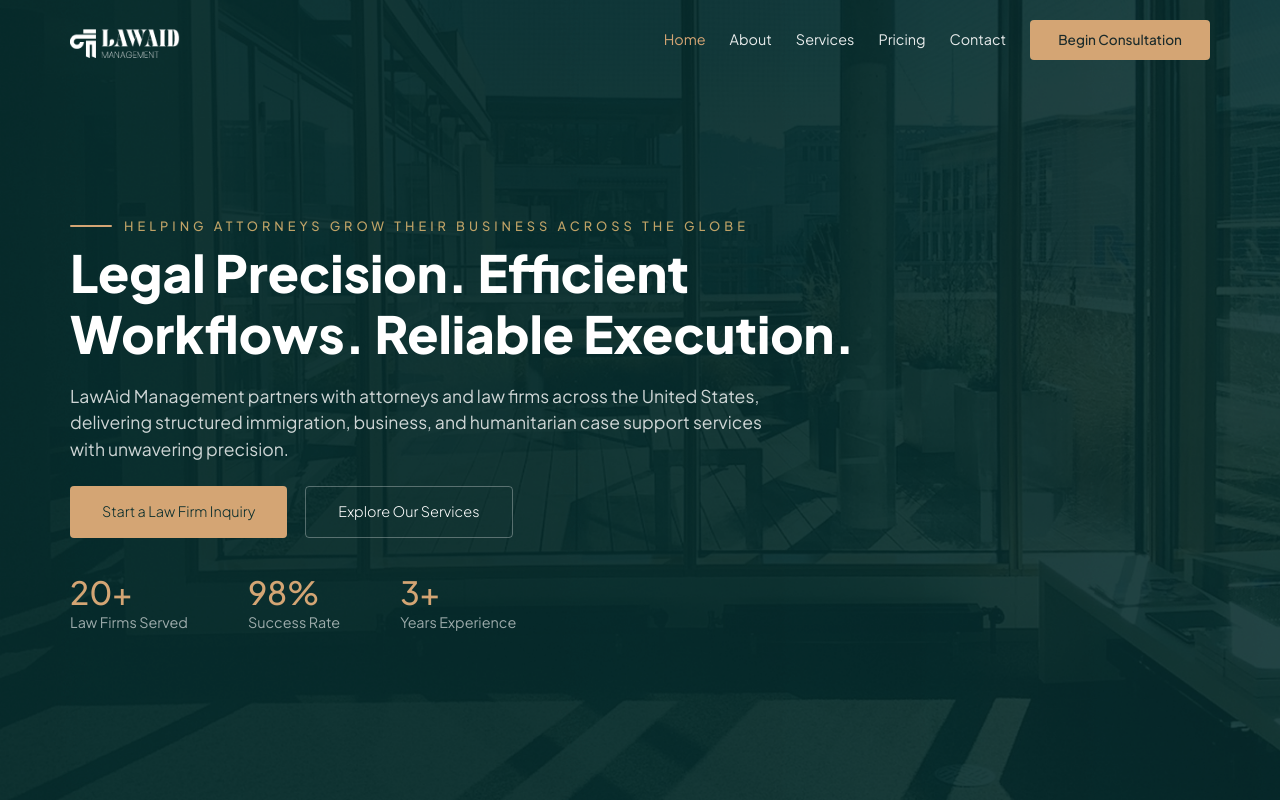
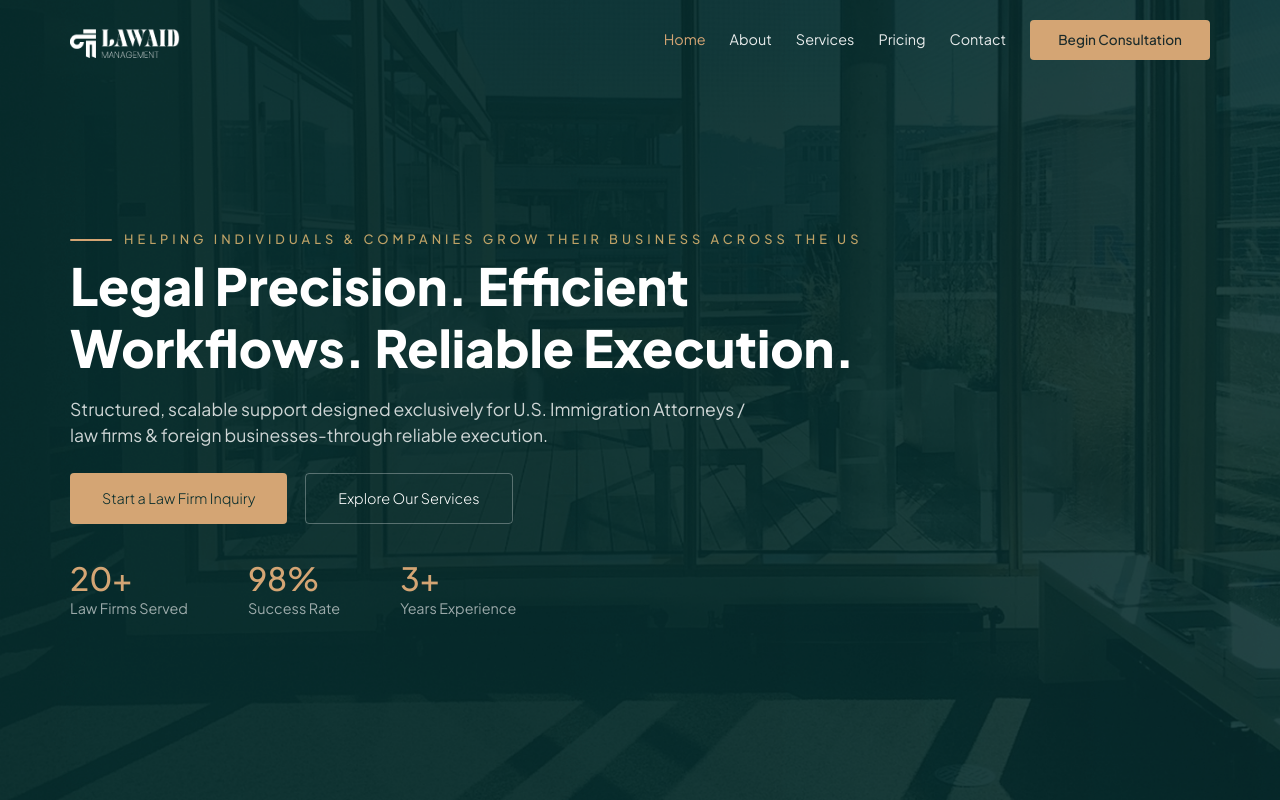
Before and after one commit to ahsansajid25324/Law-Aid, a React (Vite) app: page / in a window 1280 px wide. Shown: the top 800 px of the page. Built offline with nearby package versions, Linux system fonts and the light colour scheme.

Commit message:
update footer

```diff
--- a/src/components/pages/HeroSection.tsx
+++ b/src/components/pages/HeroSection.tsx
@@ -10,14 +10,15 @@ const HeroSection = () => {
           <div className="d-flex align-items-center">
             <span className="subtitle-line"></span>
             <span className="subtitle">
-              HELPING ATTORNEYS GROW THEIR BUSINESS ACROSS THE GLOBE
+              HELPING INDIVIDUALS & COMPANIES GROW THEIR BUSINESS ACROSS THE
+              US{" "}
             </span>
           </div>
           <h1>Legal Precision. Efficient Workflows. Reliable Execution.</h1>
           <p>
-            LawAid Management partners with attorneys and law firms across the
-            United States, delivering structured immigration, business, and
-            humanitarian case support services with unwavering precision.
+            Structured, scalable support designed exclusively for U.S.
+            Immigration Attorneys / law firms & foreign businesses-through
+            reliable execution.
           </p>
           <div className="hero-actions">
             <button
--- a/src/pages/Services.tsx
+++ b/src/pages/Services.tsx
@@ -8,9 +8,9 @@ import ServiceBg from "../assets/ServiceBg.png";
 const Services = () => {
   const heroData = {
     subtitle: "OUR SERVICES",
-    title: "Immigration Case Support Services",
+    title: "Immigration & Business Support Services",
     description:
-      "Structured, scalable support designed exclusively for U.S. immigration attorneys and law firms—strengthening attorney-led representation through reliable execution.",
+      "Structured, scalable support designed exclusively for U.S. Immigration Attorneys / law firms & foreign businesses-through reliable execution.",
     stats: [
       { number: "6", label: "Core Services" },
       { number: "2500+", label: "Cases Delivered" },
```
